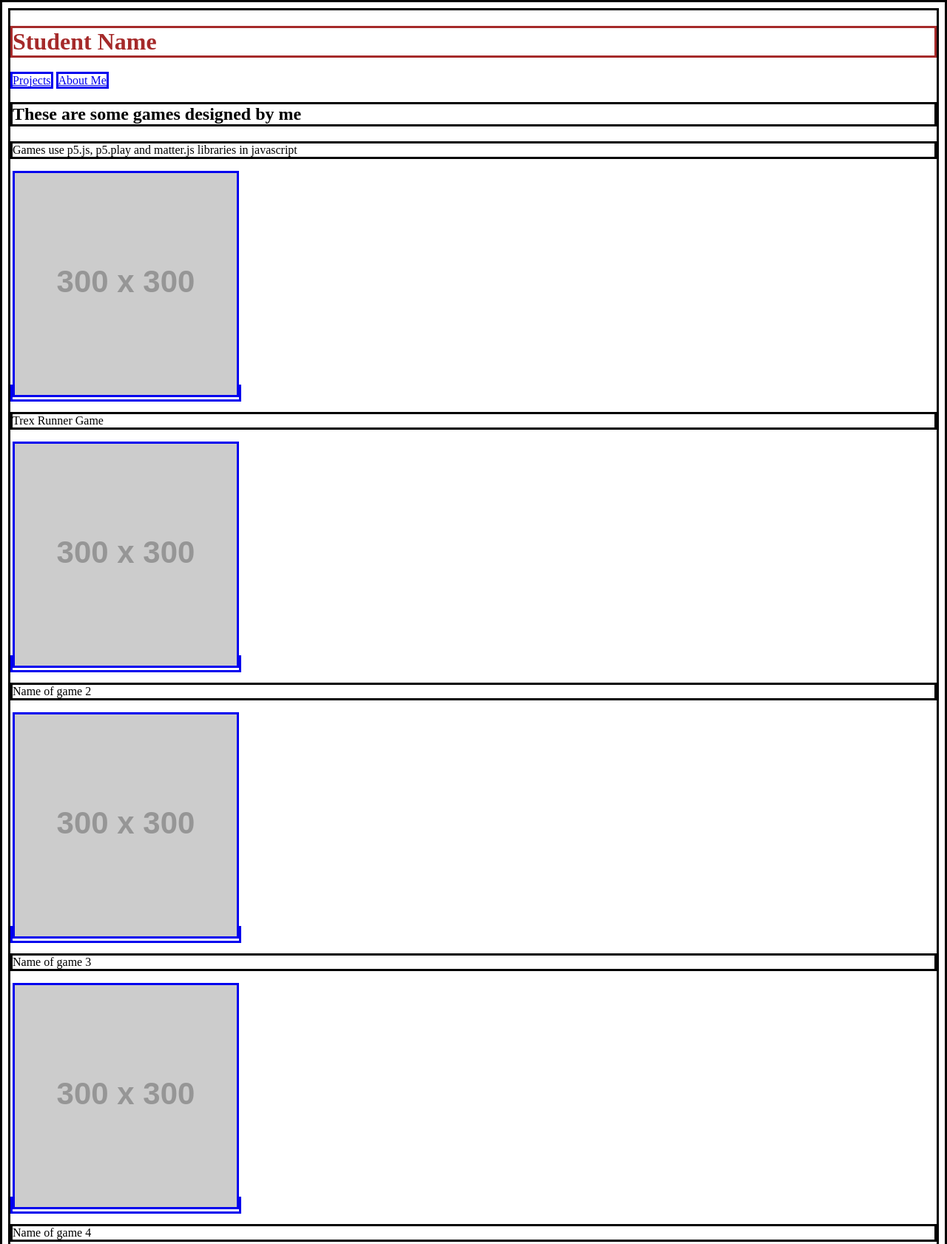
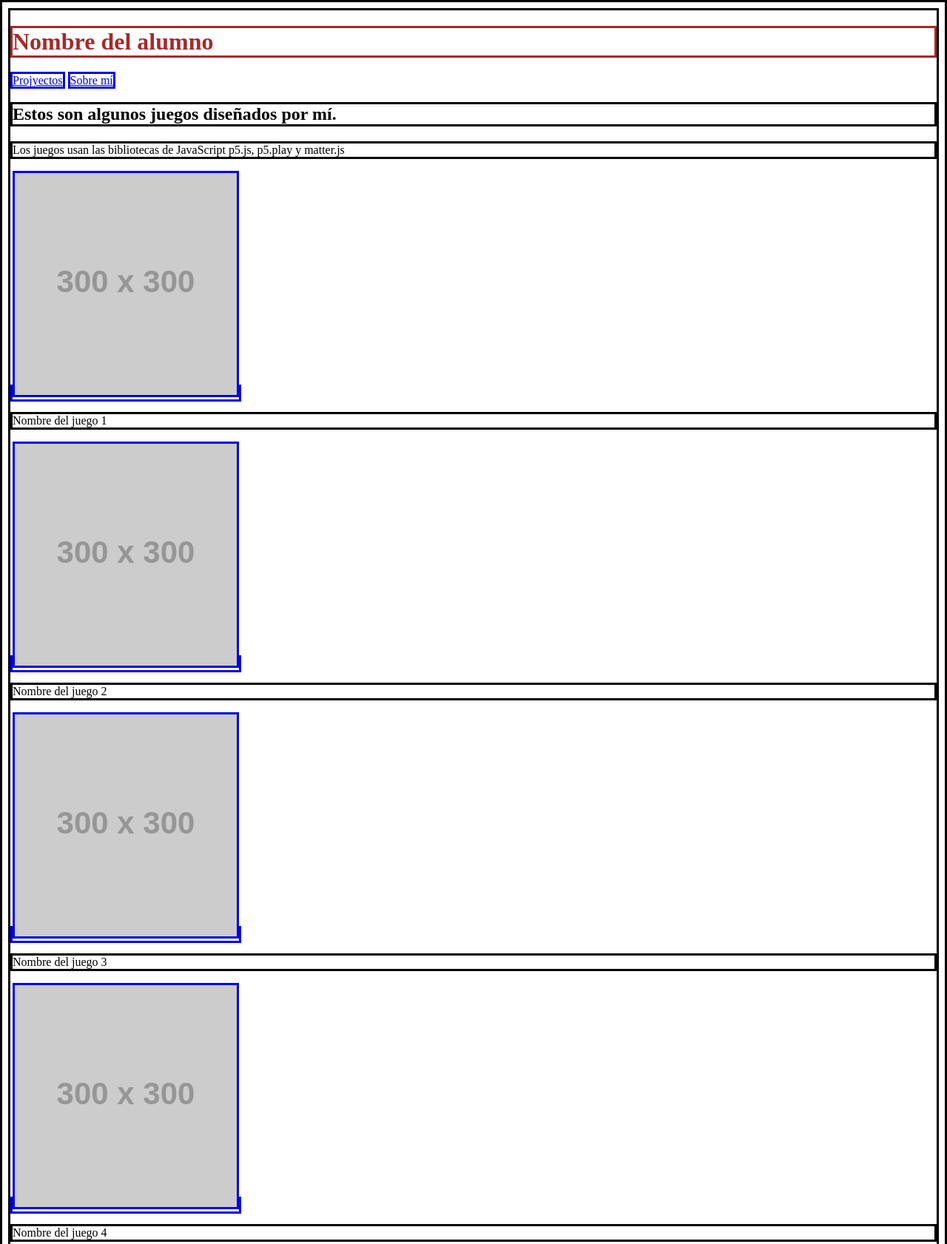
Before and after one commit to bjsfsmx-0544/PROC53-PCQ4, a plain HTML site: page index.html in a window 1280 px wide. Shown: the top 1682 px of the page at 74% size. Drawn offline with Linux system fonts and the light colour scheme; placeholder pictures from the web are drawn by us.

Commit message:
Traducción 1.0

```diff
--- a/index.html
+++ b/index.html
@@ -1,7 +1,7 @@
 <!DOCTYPE HTML>
 <html>
     <head>
-        <title>My Portfolio page</title>
+        <title>Mi página portafolio</title>
         <style>
             h1 {
                 color: brown;
@@ -14,27 +14,27 @@
     </head>
 
     <body>
-        <h1>Student Name</h1>
-        <a href="index.html">Projects</a>
-        <a href="aboutme.html">About Me</a>
+        <h1>Nombre del alumno</h1>
+        <a href="index.html">Projyectos</a>
+        <a href="aboutme.html">Sobre mí</a>
 
-        <h2>These are some games designed by me</h2>
-        <p>Games use p5.js, p5.play and matter.js libraries in javascript</p>
+        <h2>Estos son algunos juegos diseñados por mí.</h2>
+        <p>Los juegos usan las bibliotecas de JavaScript p5.js, p5.play y matter.js</p>
 
         <a href = "https://editor.p5js.org/whitehatjr/present/ePJrHCACM"><img src="https://via.placeholder.com/300"/></a>
-        <p>Trex Runner Game</p>
+        <p>Nombre del juego 1</p>
 
         <a href = "#"><img src="https://via.placeholder.com/300"/></a>
-        <p>Name of game 2</p>
+        <p>Nombre del juego 2</p>
 
         <a href = "#"><img src="https://via.placeholder.com/300"/></a>
-        <p>Name of game 3</p>
+        <p>Nombre del juego 3</p>
 
         <a href = "#"><img src="https://via.placeholder.com/300"/></a>
-        <p>Name of game 4</p>
+        <p>Nombre del juego 4</p>
 
         <a href = "#"><img src="https://via.placeholder.com/300"/></a>
-        <p>Name of game 5</p>
+        <p>Nombre del juego 5</p>
 
         <a href="#"><img src="fb.png" width=50 height=50/></a>
         <a href="#"><img src="insta.png" width=50 height=50/></a>
```
